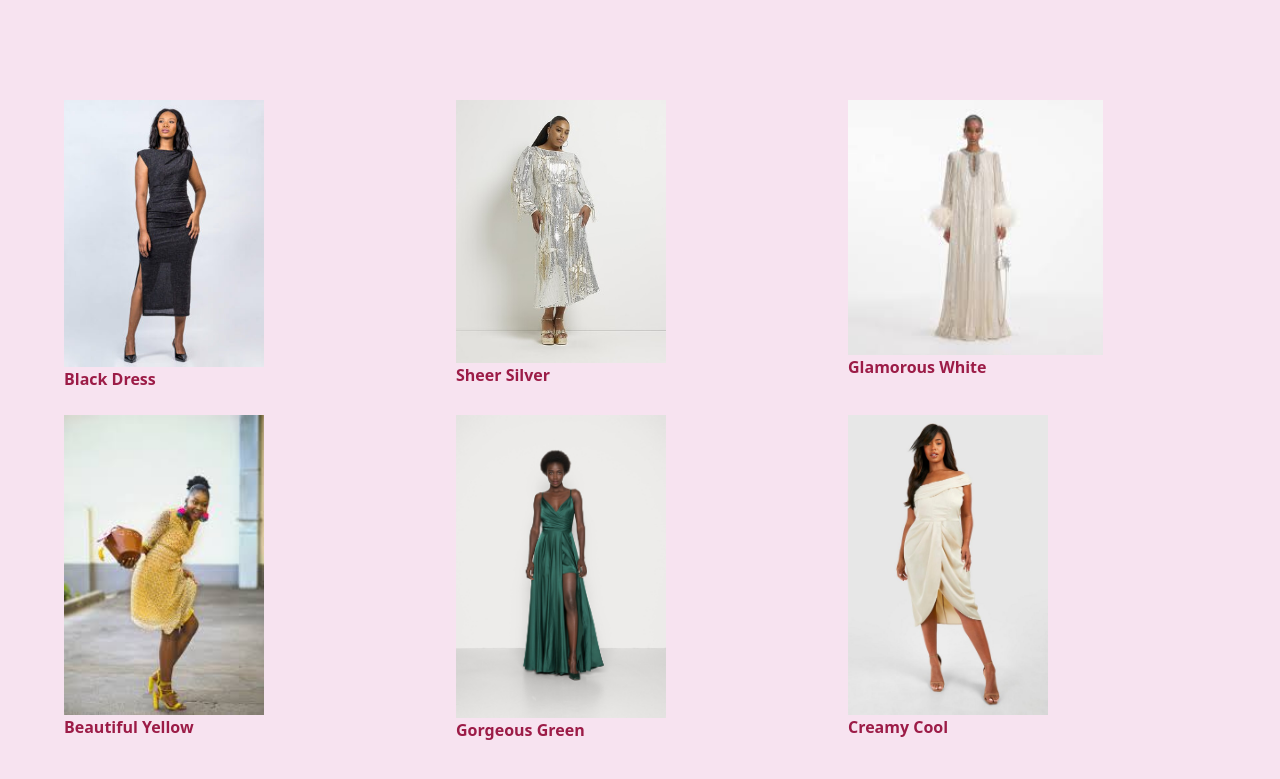
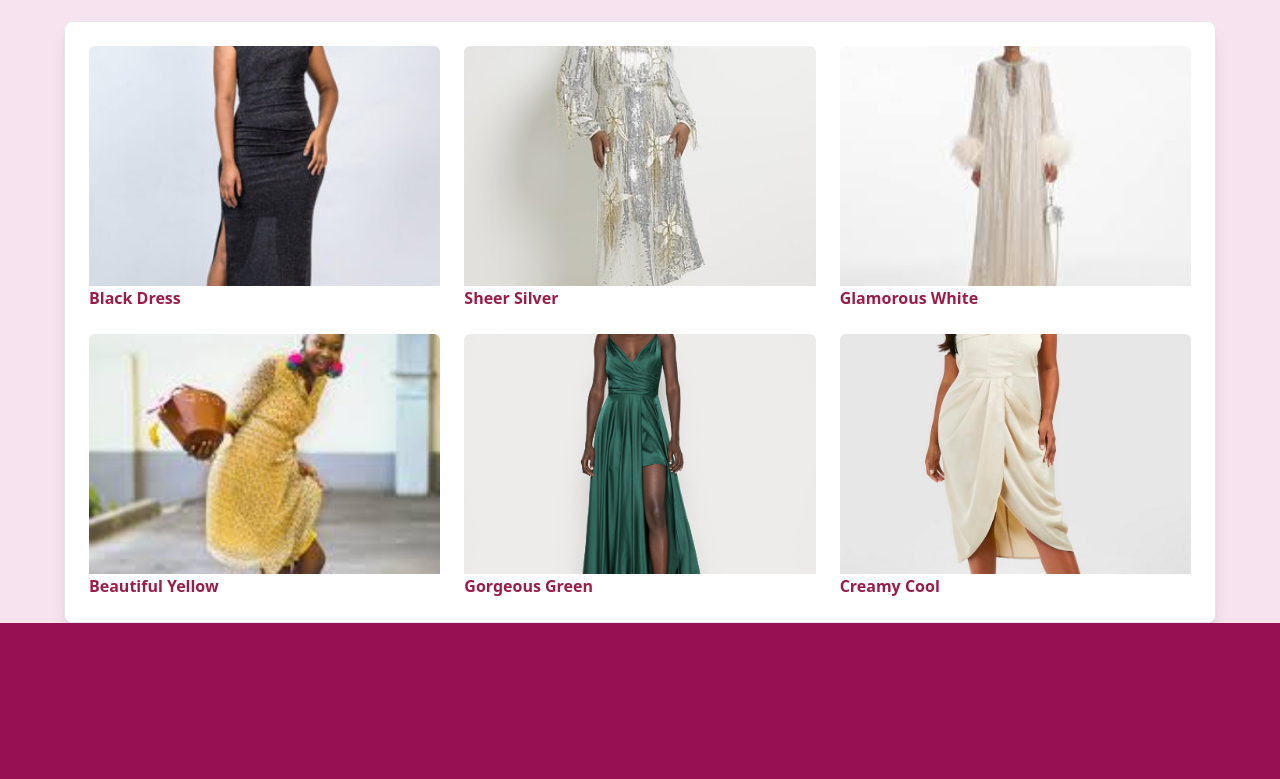
Before and after one commit to Monica4eva/-Introductory-Test-Cohort-Galley, a plain HTML site: page Index.html in a window 1280 px wide. Shown: the part 223-1002 px from the top of the page. After the commit the page ends 846 px from the top, so only its background shows below. Drawn offline with nearby package versions, Linux system fonts and the light colour scheme.

Commit message:
added box and zoom in

```diff
--- a/Index.html
+++ b/Index.html
@@ -7,54 +7,54 @@
   <link rel="stylesheet" href="./style.css">
   <link rel="stylesheet" href="./input.css">
 
-  <title> Gallery</title>
+  <title>Gallery</title>
   <script src="https://cdn.tailwindcss.com"></script>
-
 </head>
 <body>
    <main>
-    <h1 style="text-align: center; font-size: 100px;color: rgb(95, 2, 53);">Glam Girls Boutique</h1>
+    <h1 style="text-align: center; font-size: 100px; color: rgb(95, 2, 53);">Glam Girls Boutique</h1>
     <article>
       <section>
         <div>
-          <h3 id="topic" style="font-size: 40px; font-weight: bolder;color: rgb(148, 2, 80);"> Dress Gallery</h3>
+          <h3 id="topic" style="font-size: 40px; font-weight: bolder; color: rgb(148, 2, 80);">Dress Gallery</h3>
         </div>
         <br>
       </section>
-      <section class="flex justify-center items-center min-h-screen mx-4">
-        <div class="grid w-full max-w-6xl gap-6 grid-cols-1 sm:grid-cols-2 md:grid-cols-3">
 
 
-              <div class="text center">
-              <img src="./Images/Dress 1.jpg" width="200px" height="150px" alt="Icon"/>
+      <section class="flex justify-center items-center mx-4">
+        <div class="w-full max-w-6xl p-6 bg-white shadow-lg rounded-lg border">
+          <div class="grid gap-6 grid-cols-1 sm:grid-cols-2 md:grid-cols-3">
+
+            <div class="text-center overflow-hidden rounded-md">
+              <img src="./Images/Dress 1.jpg" class="w-full h-60 object-cover transition-transform duration-300 hover:scale-110" alt="Black Dress"/>
               <p class="Dress" id="Dress1">Black Dress</p>
             </div>
-          <div class="text center">
-              <img src="./Images/Dress 2.jpg" width="210px" height="150px" alt="Icon" />
-              <p class="Dress" id="Dress2">Sheer Silver </p>
+            <div class="text-center overflow-hidden rounded-md">
+              <img src="./Images/Dress 2.jpg" class="w-full h-60 object-cover transition-transform duration-300 hover:scale-110" alt="Sheer Silver" />
+              <p class="Dress" id="Dress2">Sheer Silver</p>
             </div>
-            <div class="text center">
-              <img src="./Images/Dress 3.jpg" width="255px" height="100" alt="Icon"/>
+            <div class="text-center overflow-hidden rounded-md">
+              <img src="./Images/Dress 3.jpg" class="w-full h-60 object-cover transition-transform duration-300 hover:scale-110" alt="Glamorous White"/>
               <p class="Dress" id="Dress3">Glamorous White</p>
             </div>
-
-
-            <div class="text center">
-            <img src="./Images/Dress 4.jpg" width="200px" height="150px" alt="Icon"/>
+            <div class="text-center overflow-hidden rounded-md">
+              <img src="./Images/Dress 4.jpg" class="w-full h-60 object-cover transition-transform duration-300 hover:scale-110" alt="Beautiful Yellow"/>
               <p class="Dress" id="Dress4">Beautiful Yellow</p>
             </div>
-        <div class="text center">
-            <img src="./Images/Dress 5.jpg" width="210px" height="150px" alt="Icon"/>
+            <div class="text-center overflow-hidden rounded-md">
+              <img src="./Images/Dress 5.jpg" class="w-full h-60 object-cover transition-transform duration-300 hover:scale-110" alt="Gorgeous Green"/>
               <p class="Dress" id="Dress5">Gorgeous Green</p>
             </div>
-        <div class="text center">
-        <img src="./Images/Dress 6.jpg" width="200px" height="150px" alt="Icon"/>
+            <div class="text-center overflow-hidden rounded-md">
+              <img src="./Images/Dress 6.jpg" class="w-full h-60 object-cover transition-transform duration-300 hover:scale-110" alt="Creamy Cool"/>
               <p class="Dress" id="Dress6">Creamy Cool</p>
+            </div>
           </div>
         </div>
       </section>
     </article>
   </main>
- <script src="./Script.js"> </script>
+  <script src="./Script.js"></script>
 </body>
 </html>
```
Lines whose indentation alone changed are shown as unchanged.
